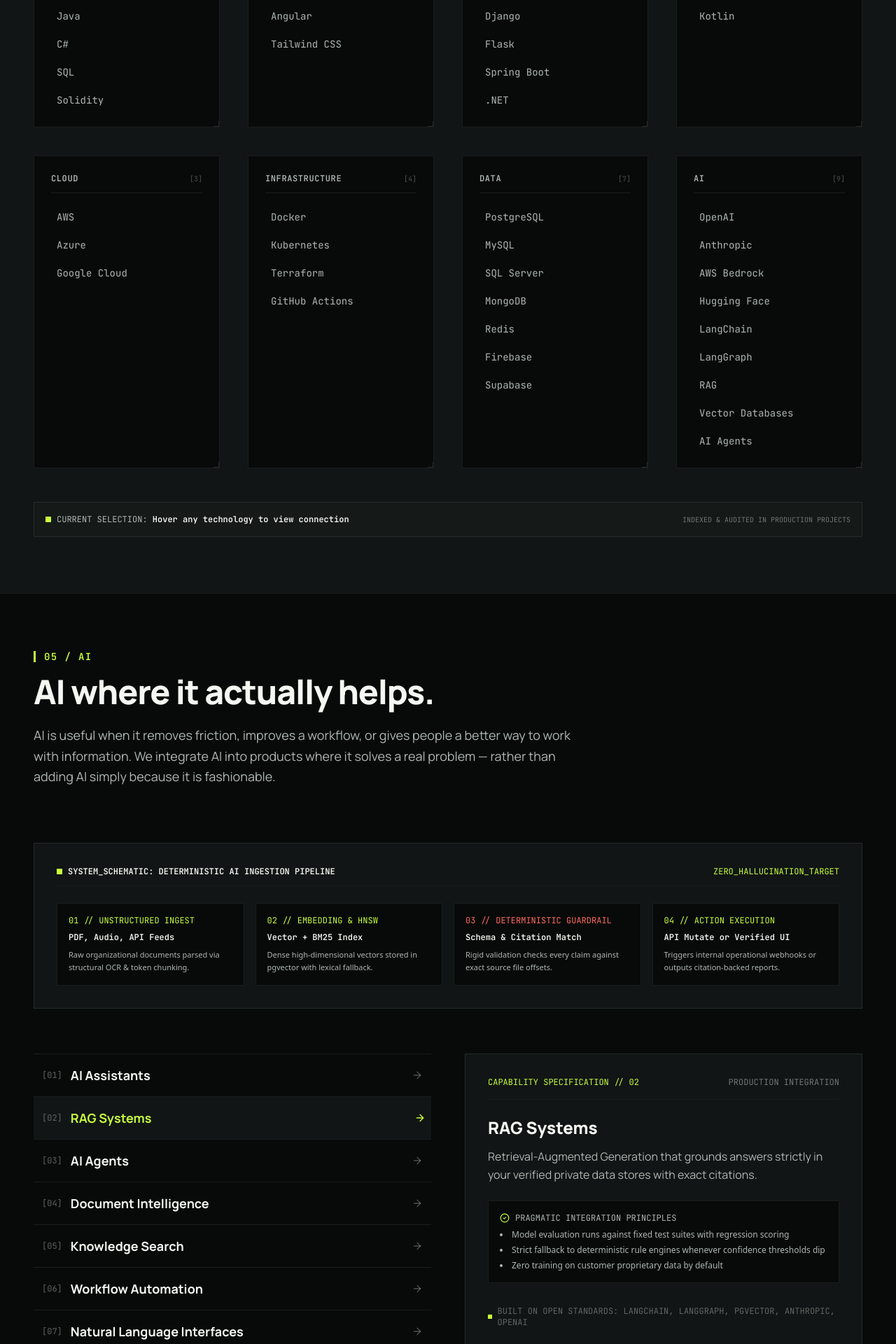
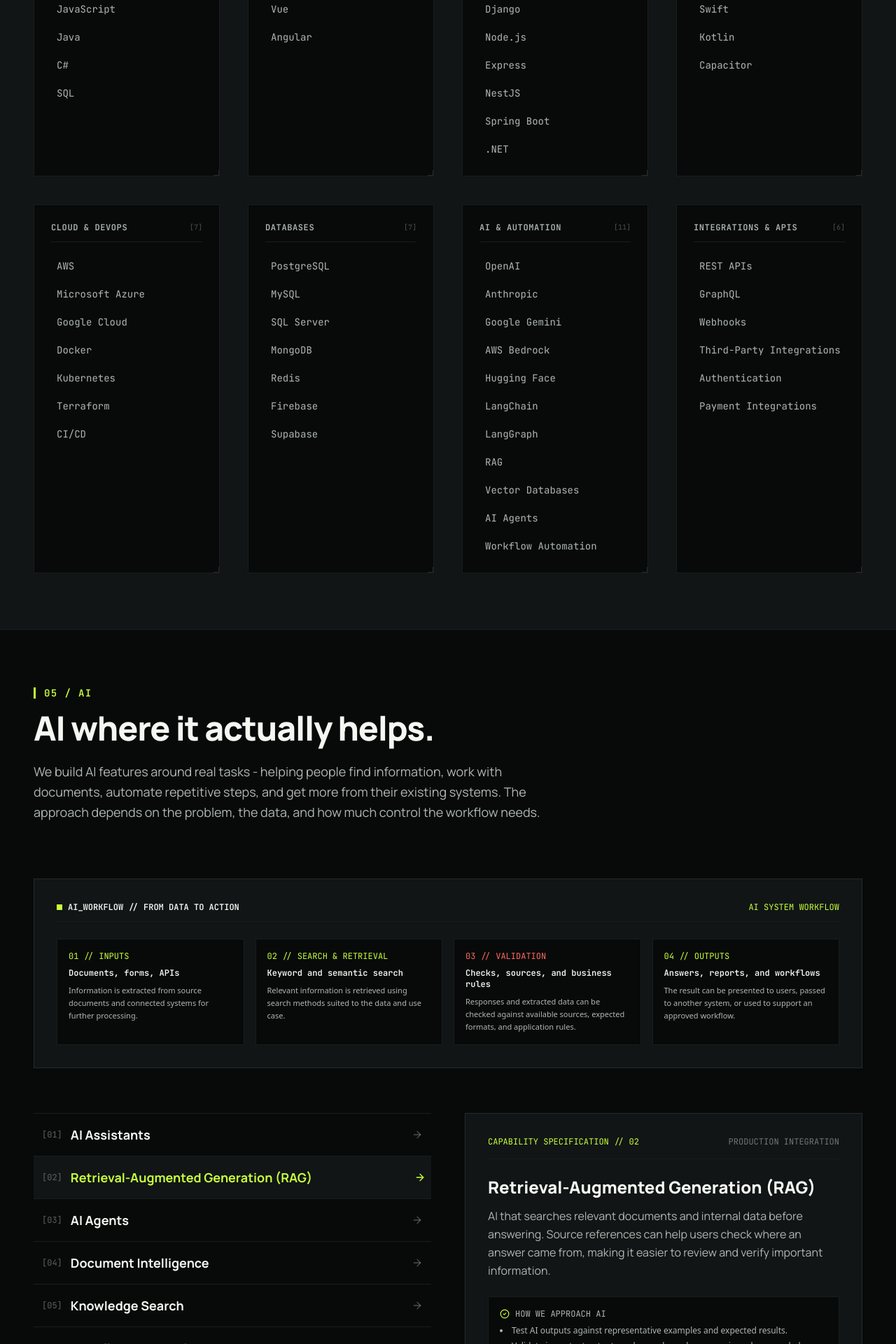
Before and after one commit to Xlogik-code/xlogik-site, a React (Vite) app: page / in a window 1280 px wide. Shown: the part 8480-10400 px from the top of the page at 70% size. Built offline with nearby package versions, Linux system fonts and the light colour scheme.

Commit message:
refactor(content): refine AI and technology sections copy and categories

```diff
--- a/src/components/AiSection.tsx
+++ b/src/components/AiSection.tsx
@@ -23,7 +23,7 @@
             AI where it actually helps.
           </h2>
           <p className="text-base sm:text-lg text-[#AEB7B2] leading-relaxed">
-            AI is useful when it removes friction, improves a workflow, or gives people a better way to work with information. We integrate AI into products where it solves a real problem — rather than adding AI simply because it is fashionable.
+            We build AI features around real tasks - helping people find information, work with documents, automate repetitive steps, and get more from their existing systems. The approach depends on the problem, the data, and how much control the workflow needs.
           </p>
         </div>
 
@@ -32,42 +32,42 @@
           <div className="flex items-center justify-between border-b border-[#181D1C] pb-3 mb-6 text-xs font-mono-code text-[#AEB7B2]">
             <div className="flex items-center gap-2">
               <span className="w-2 h-2 bg-[#C8FF3D] rounded-none" />
-              <span className="text-[#F5F7F2] font-bold">SYSTEM_SCHEMATIC: DETERMINISTIC AI INGESTION PIPELINE</span>
+              <span className="text-[#F5F7F2] font-bold">AI_WORKFLOW // FROM DATA TO ACTION</span>
             </div>
-            <span className="text-[#C8FF3D]">ZERO_HALLUCINATION_TARGET</span>
+            <span className="text-[#C8FF3D]">AI SYSTEM WORKFLOW</span>
           </div>
 
           {/* Sequential Technical Flow Diagram */}
           <div className="grid grid-cols-1 sm:grid-cols-2 lg:grid-cols-4 gap-4 text-xs font-mono-code">
             <div className="p-4 bg-[#080A0A] border border-[#181D1C] space-y-2">
-              <div className="text-[#C8FF3D]">01 // UNSTRUCTURED INGEST</div>
-              <div className="text-[#F5F7F2] font-bold">PDF, Audio, API Feeds</div>
+              <div className="text-[#C8FF3D]">01 // INPUTS</div>
+              <div className="text-[#F5F7F2] font-bold">Documents, forms, APIs</div>
               <p className="text-[11px] text-[#AEB7B2] font-sans leading-relaxed">
-                Raw organizational documents parsed via structural OCR & token chunking.
+                Information is extracted from source documents and connected systems for further processing.
               </p>
             </div>
 
             <div className="p-4 bg-[#080A0A] border border-[#181D1C] space-y-2">
-              <div className="text-[#C8FF3D]">02 // EMBEDDING & HNSW</div>
-              <div className="text-[#F5F7F2] font-bold">Vector + BM25 Index</div>
+              <div className="text-[#C8FF3D]">02 // SEARCH & RETRIEVAL</div>
+              <div className="text-[#F5F7F2] font-bold">Keyword and semantic search</div>
               <p className="text-[11px] text-[#AEB7B2] font-sans leading-relaxed">
-                Dense high-dimensional vectors stored in pgvector with lexical fallback.
+                Relevant information is retrieved using search methods suited to the data and use case.
               </p>
             </div>
 
             <div className="p-4 bg-[#080A0A] border border-[#181D1C] space-y-2">
-              <div className="text-[#FF6B5C]">03 // DETERMINISTIC GUARDRAIL</div>
-              <div className="text-[#F5F7F2] font-bold">Schema & Citation Match</div>
+              <div className="text-[#FF6B5C]">03 // VALIDATION</div>
+              <div className="text-[#F5F7F2] font-bold">Checks, sources, and business rules</div>
               <p className="text-[11px] text-[#AEB7B2] font-sans leading-relaxed">
-                Rigid validation checks every claim against exact source file offsets.
+                Responses and extracted data can be checked against available sources, expected formats, and application rules.
               </p>
             </div>
 
             <div className="p-4 bg-[#080A0A] border border-[#181D1C] space-y-2">
-              <div className="text-[#C8FF3D]">04 // ACTION EXECUTION</div>
-              <div className="text-[#F5F7F2] font-bold">API Mutate or Verified UI</div>
+              <div className="text-[#C8FF3D]">04 // OUTPUTS</div>
+              <div className="text-[#F5F7F2] font-bold">Answers, reports, and workflows</div>
               <p className="text-[11px] text-[#AEB7B2] font-sans leading-relaxed">
-                Triggers internal operational webhooks or outputs citation-backed reports.
+                The result can be presented to users, passed to another system, or used to support an approved workflow.
               </p>
             </div>
           </div>
@@ -84,9 +84,8 @@
                 <div
                   key={cap.title}
                   onClick={() => setActiveCapIndex(idx)}
-                  className={`py-4 px-3 cursor-pointer transition-all duration-200 flex items-center justify-between ${
-                    isSelected ? 'bg-[#111515] text-[#C8FF3D]' : 'text-[#F5F7F2] hover:text-[#C8FF3D]'
-                  }`}
+                  className={`py-4 px-3 cursor-pointer transition-all duration-200 flex items-center justify-between ${isSelected ? 'bg-[#111515] text-[#C8FF3D]' : 'text-[#F5F7F2] hover:text-[#C8FF3D]'
+                    }`}
                 >
                   <div className="flex items-center gap-3">
                     <span className="text-xs font-mono-code text-[#AEB7B2]/50">
@@ -97,9 +96,8 @@
                     </span>
                   </div>
 
-                  <ArrowRight className={`w-4 h-4 transition-transform ${
-                    isSelected ? 'translate-x-1 text-[#C8FF3D]' : 'text-[#AEB7B2]/40'
-                  }`} />
+                  <ArrowRight className={`w-4 h-4 transition-transform ${isSelected ? 'translate-x-1 text-[#C8FF3D]' : 'text-[#AEB7B2]/40'
+                    }`} />
                 </div>
               );
             })}
@@ -132,18 +130,18 @@
                   <div className="p-4 bg-[#080A0A] border border-[#181D1C] space-y-2">
                     <div className="text-xs font-mono-code text-[#AEB7B2] flex items-center gap-2">
                       <CheckCircle2 className="w-3.5 h-3.5 text-[#C8FF3D]" />
-                      <span>PRAGMATIC INTEGRATION PRINCIPLES</span>
+                      <span>HOW WE APPROACH AI</span>
                     </div>
                     <ul className="text-xs text-[#AEB7B2] space-y-1.5 list-disc list-inside font-sans">
-                      <li>Model evaluation runs against fixed test suites with regression scoring</li>
-                      <li>Strict fallback to deterministic rule engines whenever confidence thresholds dip</li>
-                      <li>Zero training on customer proprietary data by default</li>
+                      <li>Test AI outputs against representative examples and expected results.</li>
+                      <li>Validate important outputs and use rules or human review where needed.</li>
+                      <li>Set data access, retention, and provider settings according to project requirements.</li>
                     </ul>
                   </div>
 
                   <div className="text-xs font-mono-code text-[#AEB7B2]/50 pt-2 flex items-center gap-2">
                     <span className="w-1.5 h-1.5 bg-[#C8FF3D] rounded-none" />
-                    <span>BUILT ON OPEN STANDARDS: LANGCHAIN, LANGGRAPH, PGVECTOR, ANTHROPIC, OPENAI</span>
+                    <span>TECHNOLOGY CHOICES DEPEND ON THE PROJECT</span>
                   </div>
                 </div>
               );
--- a/src/components/TechnologySection.tsx
+++ b/src/components/TechnologySection.tsx
@@ -27,7 +27,7 @@
             The right tools for the problem.
           </h2>
           <p className="text-base sm:text-lg text-[#AEB7B2] leading-relaxed">
-            We choose technology based on the product, the team, and the problem — not because something happens to be popular.
+            We choose technologies based on what a project needs — its requirements, existing systems, and plans for the future. The aim is to use tools that fit the job and are practical to maintain.
           </p>
         </div>
 
@@ -35,8 +35,7 @@
         <div className="flex flex-wrap items-center gap-2 sm:gap-3 mb-12 pb-6 border-b border-[#181D1C]">
           <button
             onClick={() => setSelectedCategory(null)}
-            className={`px-3.5 py-1.5 text-xs font-mono-code transition-all cursor-pointer ${
-              selectedCategory === null
+            className={`px-3.5 py-1.5 text-xs font-mono-code transition-all cursor-pointer ${selectedCategory === null
               ? 'bg-[#C8FF3D] text-[#080A0A] font-bold'
               : 'bg-[#181D1C] text-[#AEB7B2] hover:text-[#F5F7F2] border border-[#242C2A]'
               }`}
@@ -47,8 +46,7 @@
             <button
               key={cat.category}
               onClick={() => setSelectedCategory(selectedCategory === cat.category ? null : cat.category)}
-              className={`px-3.5 py-1.5 text-xs font-mono-code transition-all cursor-pointer ${
-                selectedCategory === cat.category
+              className={`px-3.5 py-1.5 text-xs font-mono-code transition-all cursor-pointer ${selectedCategory === cat.category
                 ? 'bg-[#C8FF3D] text-[#080A0A] font-bold'
                 : 'bg-[#181D1C] text-[#AEB7B2] hover:text-[#F5F7F2] border border-[#242C2A]'
                 }`}
@@ -89,22 +87,20 @@
                       <div className="flex items-center gap-2">
                         {/* Connecting line indicator when hovered */}
                         <span
-                          className={`h-[1px] bg-[#C8FF3D] transition-all duration-200 ${
-                            isHovered ? 'w-4' : 'w-0'
+                          className={`h-[1px] bg-[#C8FF3D] transition-all duration-200 ${isHovered ? 'w-4' : 'w-0'
                             }`}
                         />
-                        <span className={`transition-all duration-200 ${
-                          isHovered ? 'text-[#C8FF3D] font-bold translate-x-0.5' : 'text-[#AEB7B2]'
+                        <span className={`transition-all duration-200 ${isHovered ? 'text-[#C8FF3D] font-bold translate-x-0.5' : 'text-[#AEB7B2]'
                           }`}>
                           {tech}
                         </span>
                       </div>
 
-                      {isHovered && (
+                      {/* {isHovered && (
                         <span className="text-[9px] text-[#AEB7B2]/50 uppercase tracking-widest animate-pulse">
                           VERIFIED
                         </span>
-                      )}
+                      )} */}
                     </li>
                   );
                 })}
@@ -117,7 +113,7 @@
         </div>
 
         {/* Live Inspector Note */}
-        <div className="mt-12 p-4 bg-[#181D1C]/60 border border-[#242C2A] flex flex-col sm:flex-row items-start sm:items-center justify-between gap-4 text-xs font-mono-code text-[#AEB7B2]">
+        {/* <div className="mt-12 p-4 bg-[#181D1C]/60 border border-[#242C2A] flex flex-col sm:flex-row items-start sm:items-center justify-between gap-4 text-xs font-mono-code text-[#AEB7B2]">
           <div className="flex items-center gap-2">
             <span className="w-2 h-2 bg-[#C8FF3D] rounded-none" />
             <span>
@@ -130,7 +126,7 @@
           <span className="text-[10px] text-[#AEB7B2]/60">
             INDEXED & AUDITED IN PRODUCTION PROJECTS
           </span>
-        </div>
+        </div> */}
 
       </div>
     </section>
--- a/src/data/content.ts
+++ b/src/data/content.ts
@@ -344,66 +344,73 @@
 export const TECH_CATEGORIES: TechCategory[] = [
   {
     category: 'Languages',
-    items: ['TypeScript', 'JavaScript', 'Python', 'Java', 'C#', 'SQL', 'Solidity']
+    items: ['Python', 'TypeScript', 'JavaScript', 'Java', 'C#', 'SQL']
   },
   {
     category: 'Frontend',
-    items: ['React', 'Next.js', 'Vue', 'Angular', 'Tailwind CSS']
+    items: ['React', 'Next.js', 'Vue', 'Angular']
   },
   {
     category: 'Backend',
-    items: ['Node.js', 'Express', 'FastAPI', 'Django', 'Flask', 'Spring Boot', '.NET']
+    items: ['FastAPI', 'Flask', 'Django', 'Node.js', 'Express', 'NestJS', 'Spring Boot', '.NET']
   },
   {
     category: 'Mobile',
-    items: ['React Native', 'Flutter', 'Swift', 'Kotlin']
+    items: ['React Native', 'Flutter', 'Swift', 'Kotlin', 'Capacitor']
   },
   {
-    category: 'Cloud',
-    items: ['AWS', 'Azure', 'Google Cloud']
+    category: 'Cloud & DevOps',
+    items: ['AWS', 'Microsoft Azure', 'Google Cloud', 'Docker', 'Kubernetes', 'Terraform', 'CI/CD']
   },
   {
-    category: 'Infrastructure',
-    items: ['Docker', 'Kubernetes', 'Terraform', 'GitHub Actions']
-  },
-  {
-    category: 'Data',
+    category: 'Databases',
     items: ['PostgreSQL', 'MySQL', 'SQL Server', 'MongoDB', 'Redis', 'Firebase', 'Supabase']
   },
   {
-    category: 'AI',
-    items: ['OpenAI', 'Anthropic', 'AWS Bedrock', 'Hugging Face', 'LangChain', 'LangGraph', 'RAG', 'Vector Databases', 'AI Agents']
+    category: 'AI & Automation',
+    items: ['OpenAI', 'Anthropic', 'Google Gemini', 'AWS Bedrock', 'Hugging Face', 'LangChain', 'LangGraph', 'RAG', 'Vector Databases', 'AI Agents', 'Workflow Automation']
+  },
+  {
+    category: 'Integrations & APIs',
+    items: ['REST APIs', 'GraphQL', 'Webhooks', 'Third-Party Integrations', 'Authentication', 'Payment Integrations']
   }
 ];
 
 export const AI_CAPABILITIES = [
   {
     title: 'AI Assistants',
-    description: 'Context-aware conversational tools trained on specific organizational documentation and operational workflows.'
+    description:
+      'Assistants that answer questions, work with company information, and help people complete everyday tasks. They can be connected to internal documents, business tools, and existing workflows.'
   },
   {
-    title: 'RAG Systems',
-    description: 'Retrieval-Augmented Generation that grounds answers strictly in your verified private data stores with exact citations.'
+    title: 'Retrieval-Augmented Generation (RAG)',
+    description:
+      'AI that searches relevant documents and internal data before answering. Source references can help users check where an answer came from, making it easier to review and verify important information.'
   },
   {
     title: 'AI Agents',
-    description: 'Multi-step autonomous execution systems that parse instructions, query internal APIs, and complete operational tasks.'
+    description:
+      'AI systems that can work through multi-step tasks, use approved tools, and interact with APIs. Their actions and permissions are designed around the needs and risks of the workflow.'
   },
   {
     title: 'Document Intelligence',
-    description: 'Automated extraction of structured tables, entities, and compliance clauses from unstructured PDFs and images.'
+    description:
+      'Extract useful information from PDFs, forms, spreadsheets, and scanned documents. Structured output can then feed into existing applications, reporting tools, and business processes.'
   },
   {
     title: 'Knowledge Search',
-    description: 'Hybrid semantic and lexical search engines that locate relevant organizational information across disconnected silos.'
+    description:
+      'Search across documents and information stored in different systems. Combining keyword and meaning-based search can help people find relevant information without knowing exactly where it lives.'
   },
   {
     title: 'Workflow Automation',
-    description: 'Classification, triage, and programmatic routing of high-volume incoming communications and operational tickets.'
+    description:
+      'Reduce repetitive work by using AI to classify requests, extract details, route tasks, and prepare information for review. Rules and human approval can be included wherever the process requires them.'
   },
   {
     title: 'Natural Language Interfaces',
-    description: 'Human-friendly text interfaces that translate natural inquiries directly into database queries and operational commands.'
+    description:
+      'Let people interact with business data and software using everyday language. Depending on the application, this can include asking questions, retrieving information, or initiating approved actions.'
   }
 ];
 
```
Lines whose indentation alone changed are shown as unchanged.
